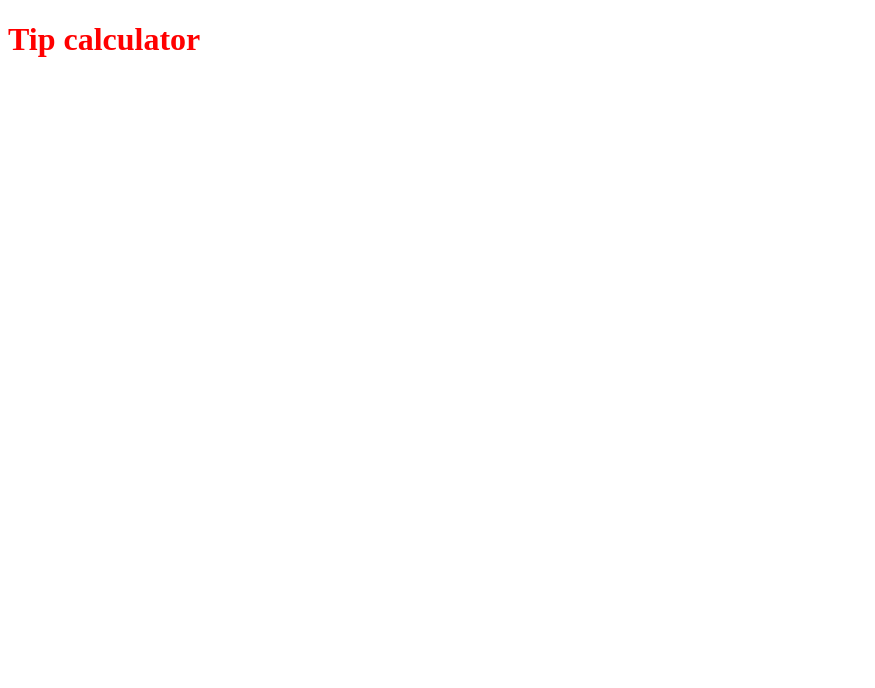
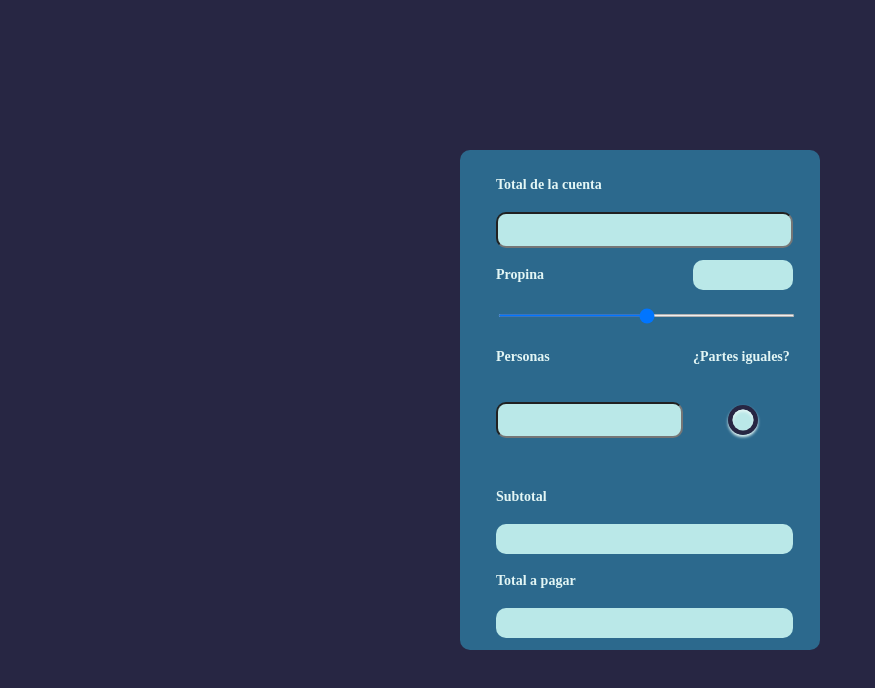
Before and after one commit to Faus34/Tips, a plain HTML site: page index.html in a window 1280 px wide. Shown: the whole page, without its empty margins (0-875 px from the left). Drawn offline with Linux system fonts and the light colour scheme.

Commit message:
basic style added

```diff
--- a/index.html
+++ b/index.html
@@ -8,7 +8,32 @@
     <title>Tip calculator</title>
 </head>
 <body>
-    <h1>Tip calculator</h1>
+    <div class="container">
+        <div class="grid-container">
+            <p class="title cuenta-label">Total de la cuenta</p>
+            <input type="number" min="0" class="field big-field cuenta"></input>
+
+            <p class="title propina-label">Propina</p>
+            <div class="field small-field propina"></div>
+            <input id="scale" type="range" name="scale" min="0" max="100" value="50" oninput="tipChange()"
+                onchange="tipChange()" class="slider">
+
+            <p class="title personas-label">Personas</p>
+            <input type="number" min="0" class="field small-field personas"></input>
+
+            <p class="title partes-label">¿Partes iguales?</p>
+            <input type="checkbox" id="_checkbox" class="partes"  onclick="partsChange()"></input>
+            <label id="check" for="_checkbox" class="partes">
+                <div id="tick_mark"></div>
+            </label>
+
+            <p class="title subtotal-label">Subtotal</p>
+            <div class="field big-field subtotal"></div>
+
+            <p class="title total-label">Total a pagar</p>
+            <div class="field big-field total"></div>
+        </div>
+    </div>
     <script src="./tipCalculator.js"></script>
 </body>
 </html>
--- a/styles.css
+++ b/styles.css
@@ -1,4 +1,245 @@
 /* This are the styles for the tip calculator */
-h1 {
-  color: red;
+html {
+  width: 100%;
+  height: 100%;
 }
+
+body {
+  margin: 0;
+  padding: 0;
+  width: 100%;
+  height: 100%;
+  display: flex;
+  align-items: center;
+  justify-content: center;
+  background-color: #272643;
+}
+
+.container {
+  width: 360px;
+  height: 500px;
+  border-radius: 10px;
+  background-color: #2c698d;
+  display: flex;
+  justify-content: center;
+  align-items: center;
+}
+
+.grid-container {
+  width: 80%;
+  height: 95%;
+  display: grid;
+  grid-template-columns: 3fr 1fr 3fr;
+  grid-template-rows: repeat(10, 1fr);
+  gap: 5px;
+  align-items: center;
+}
+
+.field {
+  background-color: #bae8e8;
+  border-radius: 10px;
+  height: 30px;
+  display: flex;
+  align-items: center;
+  justify-content: center;
+  color: #272643;
+  font-weight: bold;
+  letter-spacing: 2px;
+}
+
+.title {
+  color: #e3f6f5;
+  font-weight: bold;
+  font-size: 14px;
+}
+
+/* Number input style */
+
+input[type="number"] {
+  text-align: center;
+  font-weight: bold;
+  letter-spacing: 2px;
+}
+
+input[type="number"]::-webkit-inner-spin-button,
+input[type="number"]::-webkit-outer-spin-button {
+  -webkit-appearance: none;
+  margin: 0;
+}
+
+/* Check box style */
+
+#_checkbox {
+  display: none;
+}
+
+#check {
+  width: 100px;
+  height: 100px;
+  margin: 0 auto;
+  background-color: #272643;
+  transform: scale(0.3);
+  border-radius: 50%;
+  box-shadow: 0 7px 10px #e3f6f5;
+  cursor: pointer;
+  transition: 0.2s ease transform, 0.2s ease background-color,
+    0.2s ease box-shadow;
+  overflow: hidden;
+  z-index: 1;
+}
+
+#check:before {
+  content: "";
+  position: absolute;
+  top: 50%;
+  right: 0;
+  left: 0;
+  width: 70px;
+  height: 70px;
+  margin: 0 auto;
+  background-color: #bae8e8;
+  transform: translateY(-50%);
+  border-radius: 50%;
+  box-shadow: inset 0 7px 10px #e3f6f5;
+  transition: 0.2s ease width, 0.2s ease height;
+}
+
+#check:hover:before {
+  width: 55px;
+  height: 55px;
+  box-shadow: inset 0 7px 10px #e3f6f5;
+}
+
+#check:active {
+  transform: translateY(-30%) scale(0.9);
+}
+
+#tick_mark {
+  position: absolute;
+  top: -1px;
+  right: 0;
+  left: 0;
+  width: 60px;
+  height: 60px;
+  margin: 0 auto;
+  margin-left: 14px;
+  transform: rotateZ(-40deg);
+}
+
+#tick_mark:before,
+#tick_mark:after {
+  content: "";
+  position: absolute;
+  background-color: #bae8e8;
+  border-radius: 2px;
+  opacity: 0;
+  transition: 0.2s ease transform, 0.2s ease opacity;
+}
+
+#tick_mark:before {
+  left: 0;
+  bottom: 0;
+  width: 10px;
+  height: 30px;
+  box-shadow: -2px 0 5px rgba(0, 0, 0, 0.23);
+  transform: translateY(-68px);
+}
+
+#tick_mark:after {
+  left: 0;
+  bottom: 0;
+  width: 100%;
+  height: 10px;
+  box-shadow: 0 3px 5px rgba(0, 0, 0, 0.23);
+  transform: translateX(78px);
+}
+
+#_checkbox:checked + label {
+  background-color: #272643;
+  box-shadow: 0 7px 10px #2c698d;
+}
+
+#_checkbox:checked + label:before {
+  width: 0;
+  height: 0;
+}
+
+#_checkbox:checked + label #tick_mark:before,
+#_checkbox:checked + label #tick_mark:after {
+  transform: translate(0);
+  opacity: 1;
+}
+
+/* Posicionamiento en el grid */
+.cuenta-label {
+  grid-column: 1 / 2;
+  grid-row: 1;
+}
+
+.cuenta {
+  grid-column: 1 / 4;
+  grid-row: 2;
+}
+
+.propina-label {
+  grid-column: 1 / 2;
+  grid-row: 3;
+}
+
+.propina {
+  grid-column: 3 / 4;
+  grid-row: 3;
+}
+
+.slider {
+  grid-column: 1/ 4;
+  grid-row: 4;
+  width: 100%;
+  height: 3px;
+  background-color: #e3f6f5;
+  align-self: center;
+}
+
+.personas-label {
+  display: inline-block;
+  margin-bottom: 0;
+  grid-column: 1 / 2;
+  grid-row: 5;
+}
+
+.personas {
+  grid-column: 1 / 2;
+  grid-row: 6;
+}
+
+.partes-label {
+  display: inline-block;
+  margin-bottom: 0;
+  grid-column: 3 / 4;
+  grid-row: 5;
+}
+
+.partes {
+  grid-column: 3 / 4;
+  grid-row: 6;
+}
+
+.subtotal-label {
+  grid-column: 1 / 2;
+  grid-row: 7;
+}
+
+.subtotal {
+  grid-column: 1 / 4;
+  grid-row: 8;
+}
+
+.total-label {
+  grid-column: 1 / 2;
+  grid-row: 9;
+}
+
+.total {
+  grid-column: 1 / 4;
+  grid-row: 10;
+}
--- a/tipCalculator.js
+++ b/tipCalculator.js
@@ -1 +1,12 @@
-console.log('Im the tip calculator js');
+
+let propina = document.getElementById("scale");
+let partes_iguales =  document.getElementById("_checkbox");
+let todos_pagan = false;
+
+function tipChange() {	  //función para el slider de propina
+ console.log(propina.value);
+}
+
+function partsChange() { //Función para el checkbox
+ todos_pagan = !todos_pagan;
+}
```
Also changed, not shown: 1 other file.
